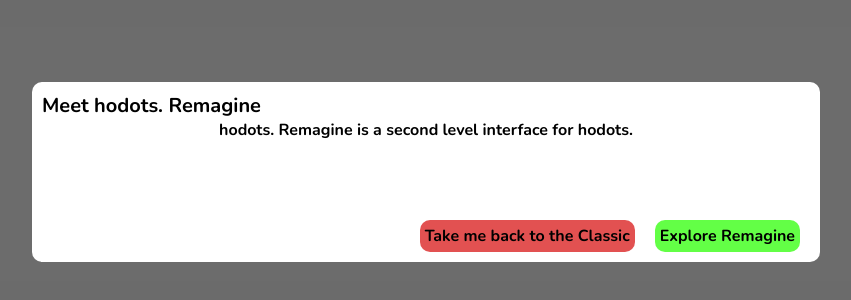
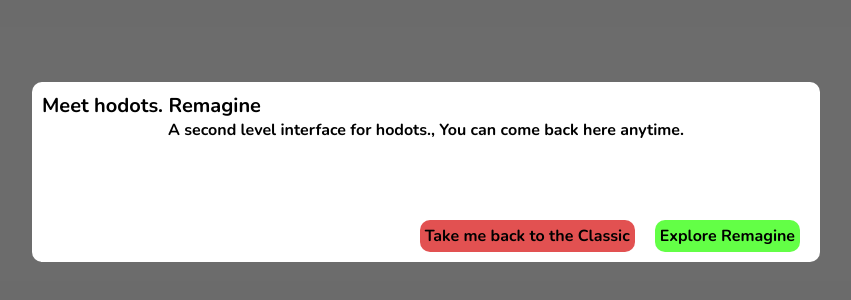
Before and after one commit to leafstudiosDot/hodotsnet-remagine, a React (Create React App) app: page / in a window 1280 px wide. Shown: the part 228-528 px from the top of the page, without its empty margins (214-1065 px from the left). Built offline with nearby package versions, Linux system fonts and the light colour scheme.

Commit message:
Changed Desc

```diff
--- a/src/App.js
+++ b/src/App.js
@@ -26,7 +26,7 @@ class Home extends Component {
         <Header />
           <Prompt
           title={`Meet hodots. Remagine`}
-          desc={`hodots. Remagine is a second level interface for hodots.`}
+          desc={`A second level interface for hodots., You can come back here anytime.`}
           acceptText={`Explore Remagine`}
           rejectText={`Take me back to the Classic`}
           reject={() => this.setState({enabled: false})}
```
